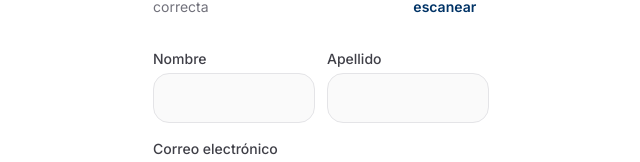
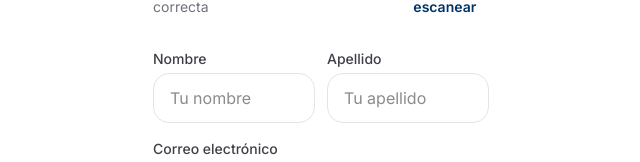
Before and after one commit to gyro2077/easyseguro, a Next.js app: page /registro in a window 1280 px wide. Both pictures are taken after a click on the button "O completá tus datos manualmente". Shown: the part 143-305 px from the top of the page, without its empty margins (319-959 px from the left). Built offline with nearby package versions, Linux system fonts and the light colour scheme; no server answers.

Commit message:
fix error names

```diff
--- a/src/app/registro/page.tsx
+++ b/src/app/registro/page.tsx
@@ -174,14 +174,20 @@ export default function RegistroPage() {
           <div className="grid grid-cols-2 gap-3">
             <div>
               <label htmlFor="nombre" className="block text-sm font-medium text-zinc-700 mb-1">Nombre</label>
-              <input id="nombre" name="nombre" value={form.nombre} readOnly
-                className="w-full px-4 py-3 rounded-xl border border-zinc-200 bg-zinc-50 text-zinc-500 outline-none"
+              <input id="nombre" name="nombre" value={form.nombre}
+                onChange={(e) => setForm((p) => ({ ...p, nombre: e.target.value }))}
+                required
+                className="w-full px-4 py-3 rounded-xl border border-zinc-200 focus:border-brand-blue focus:ring-2 focus:ring-brand-blue/20 outline-none transition-all"
+                placeholder="Tu nombre"
               />
             </div>
             <div>
               <label htmlFor="apellido" className="block text-sm font-medium text-zinc-700 mb-1">Apellido</label>
-              <input id="apellido" name="apellido" value={form.apellido} readOnly
-                className="w-full px-4 py-3 rounded-xl border border-zinc-200 bg-zinc-50 text-zinc-500 outline-none"
+              <input id="apellido" name="apellido" value={form.apellido}
+                onChange={(e) => setForm((p) => ({ ...p, apellido: e.target.value }))}
+                required
+                className="w-full px-4 py-3 rounded-xl border border-zinc-200 focus:border-brand-blue focus:ring-2 focus:ring-brand-blue/20 outline-none transition-all"
+                placeholder="Tu apellido"
               />
             </div>
           </div>
```
